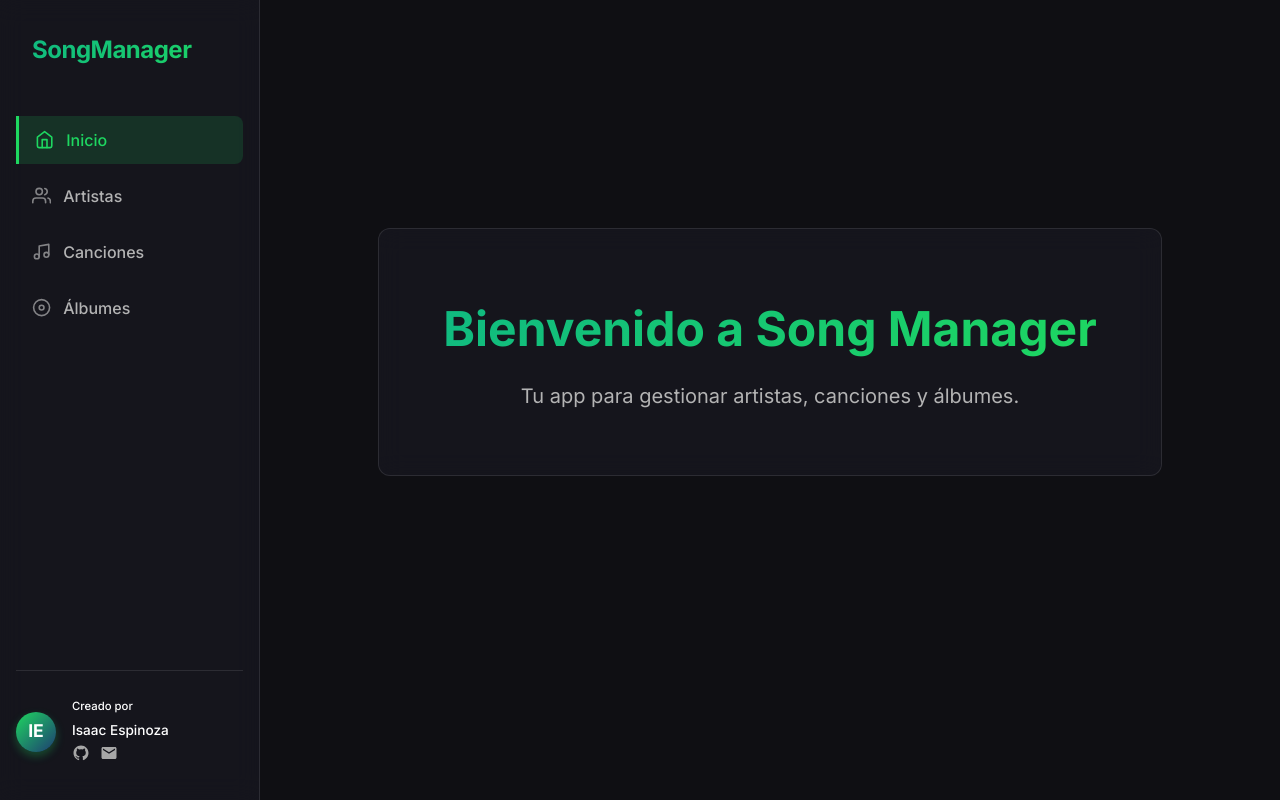
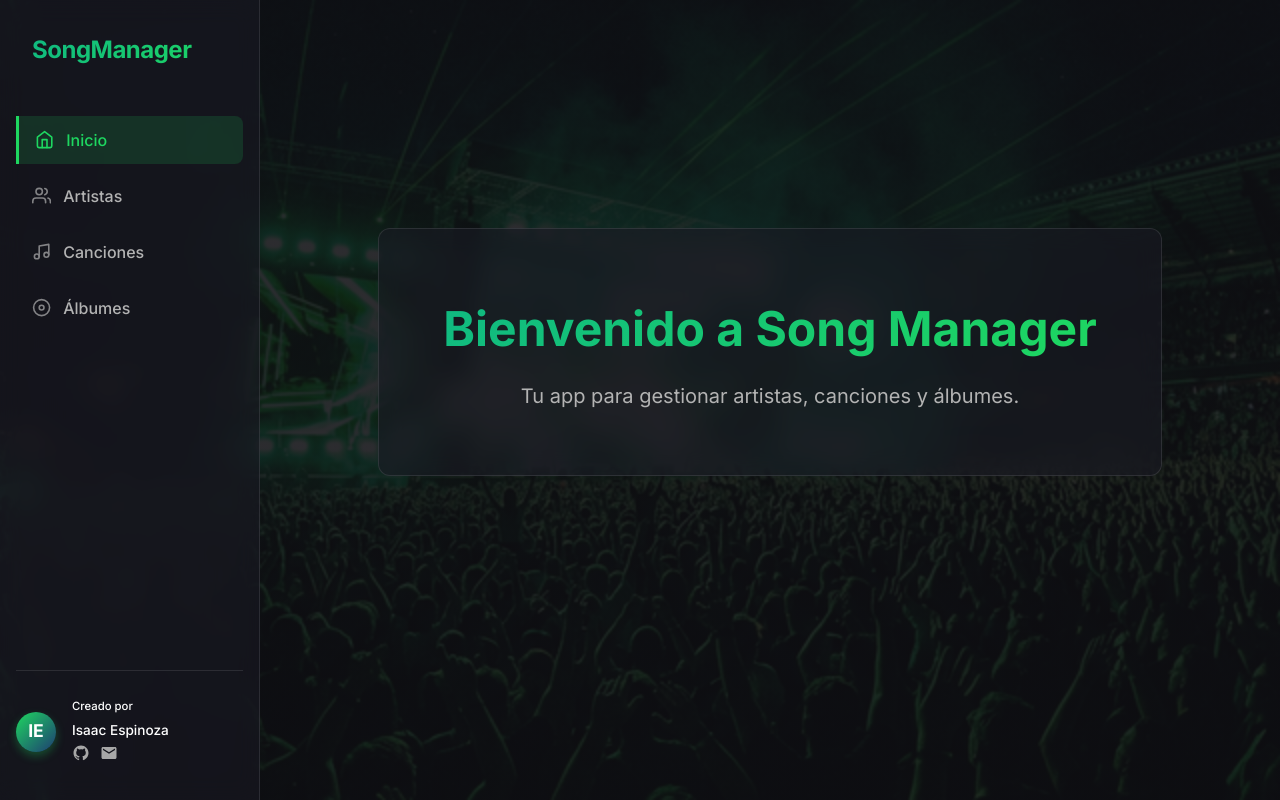
Before and after one commit to IsaacEspinoza91/Song-Manager, a Vue app in the folder Frontend-vue/: page / in a window 1280 px wide. Built offline with nearby package versions, Linux system fonts and the light colour scheme.

Commit message:
Add imagen de concierto de fondo

```diff
--- a/Frontend-vue/src/assets/main.css
+++ b/Frontend-vue/src/assets/main.css
@@ -10,8 +10,14 @@
 body {
     font-family: var(--font-family);
     background-color: var(--bg-primary);
+    background-image: linear-gradient(rgba(15, 15, 19, 0.88), rgba(15, 15, 19, 0.88)), url('./concert_bg.png');
+    background-size: cover;
+    background-position: center;
+    background-attachment: fixed;
+    background-repeat: no-repeat;
     color: var(--text-primary);
     line-height: 1.5;
+    min-height: 100vh;
     -webkit-font-smoothing: antialiased;
     -moz-osx-font-smoothing: grayscale;
 }
```
Also changed, not shown: Frontend-vue/src/assets/concert-bg.png (added), Frontend-vue/src/assets/concert_bg.png (added).
